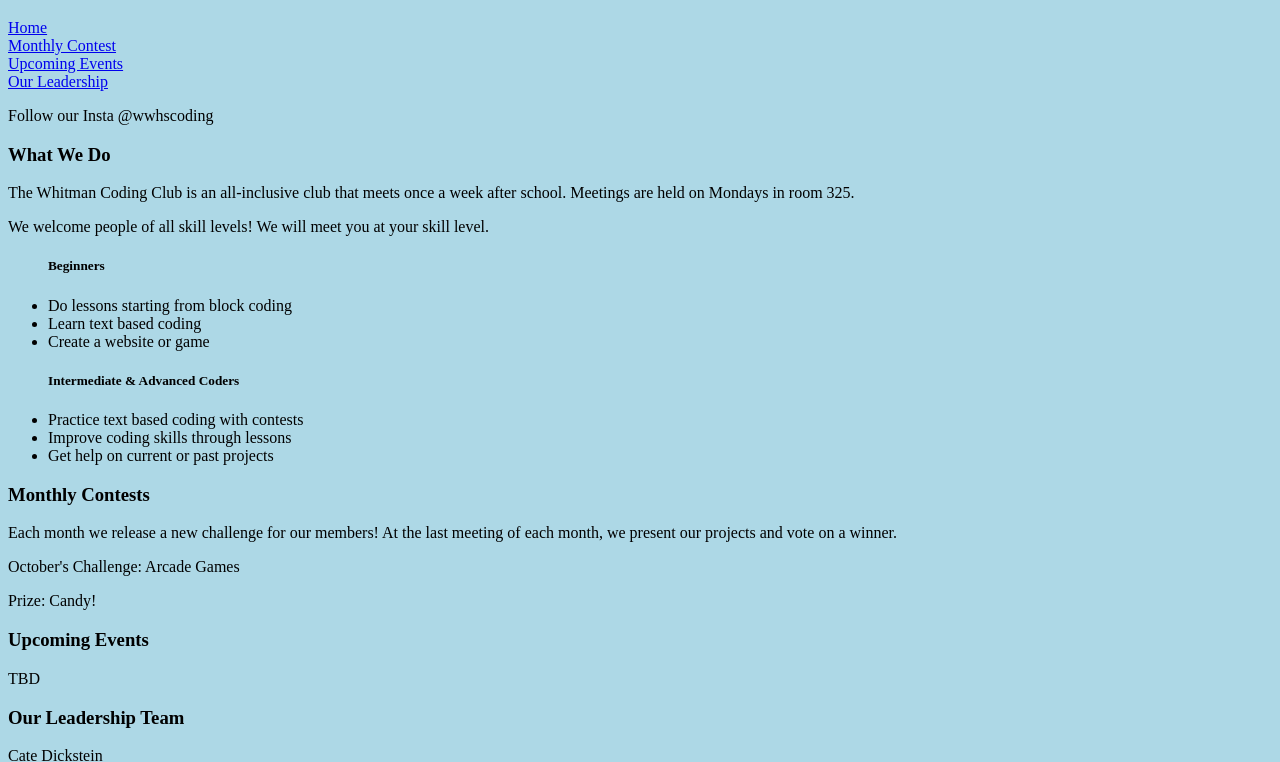
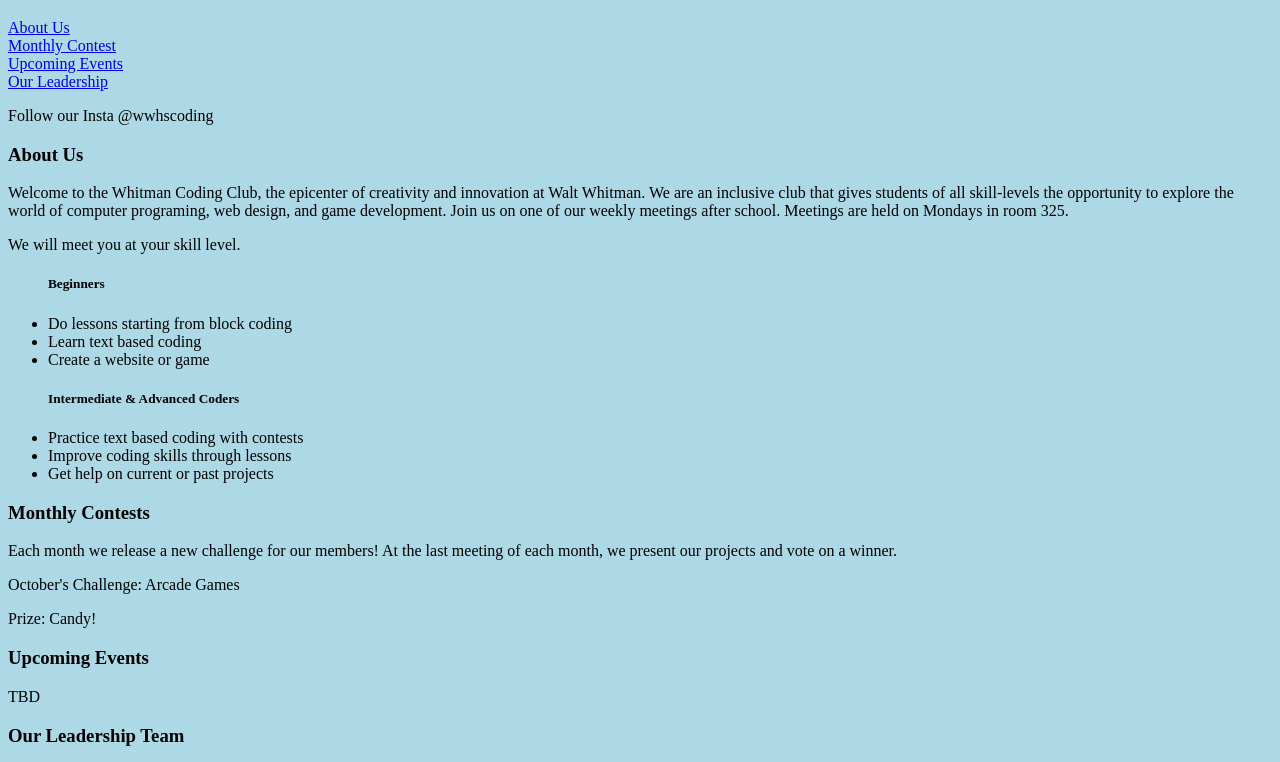
Before and after one commit to Whitman-Coding-Club/Club-Website, a plain HTML site: page index.html in a window 1280 px wide. Shown: the part 61-823 px from the top of the page. Drawn offline with Linux system fonts and the light colour scheme.

Commit message:
Update index.html

```diff
--- a/index.html
+++ b/index.html
@@ -10,16 +10,16 @@
 </head>
 <body>
   <nav>
-    <div><a href="#Home">Home</a></div>
+    <div><a href="#AboutUs">About Us</a></div>
     <div><a href="#MonthlyContest">Monthly Contest</a></div>
     <div><a href="#UpcomingEvents">Upcoming Events</a></div>
     <div><a href="#Leadership">Our Leadership</a></div>
   </nav>
   <main>
     <p>Follow our Insta @wwhscoding</p>
-    <h3 id="Home">What We Do</h3>
-      <p>The Whitman Coding Club is an all-inclusive club that meets once a week after school. Meetings are held on Mondays in room 325.</p>
-        <p>We welcome people of all skill levels! We will meet you at your skill level.</p>
+    <h3 id="AboutUs">About Us</h3>
+      <p>Welcome to the Whitman Coding Club, the epicenter of creativity and innovation at Walt Whitman. We are an inclusive club that gives students of all skill-levels the opportunity to explore the world of computer programing, web design, and game development. Join us on one of our weekly meetings after school. Meetings are held on Mondays in room 325.</p>
+        <p> We will meet you at your skill level.</p>
       <ul>
         <h5>Beginners</h5>
         <li>Do lessons starting from block coding</li>
```
